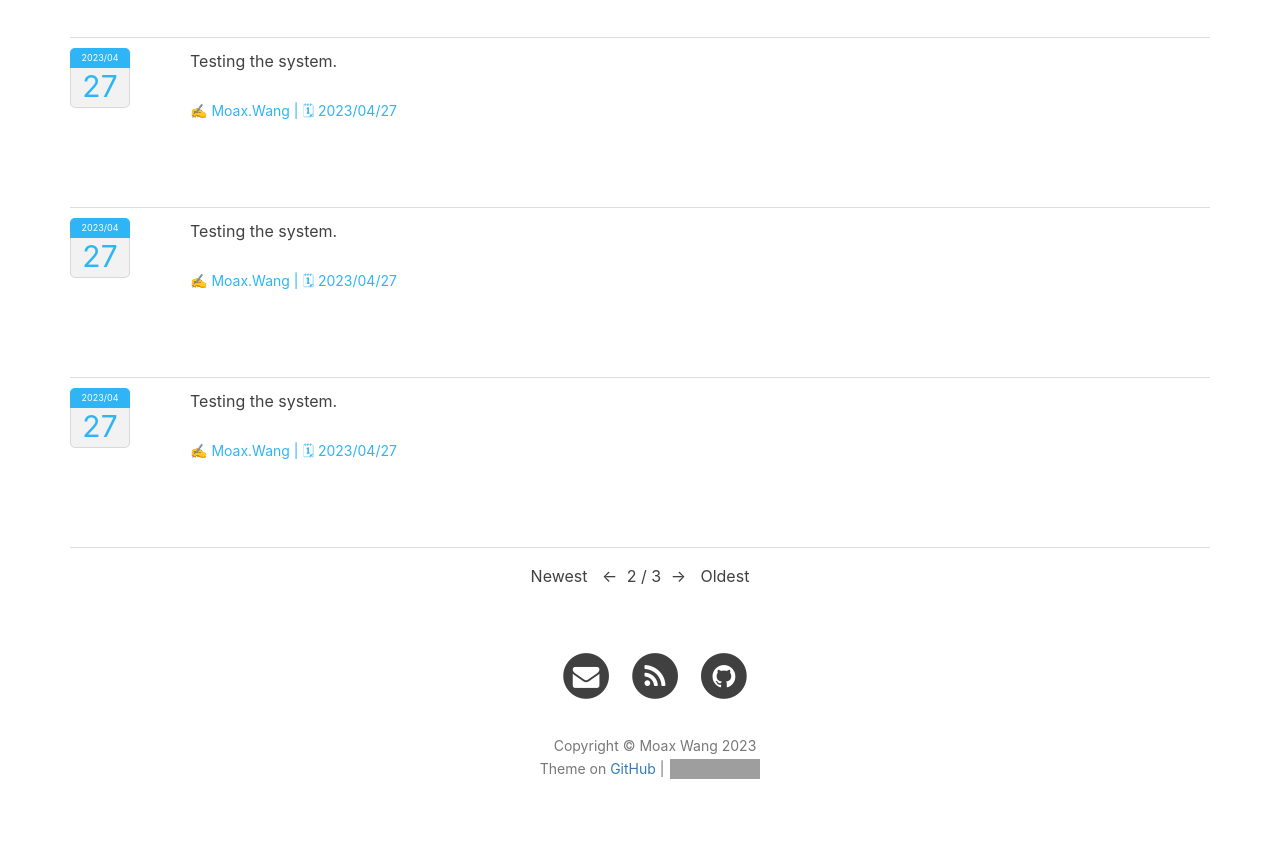
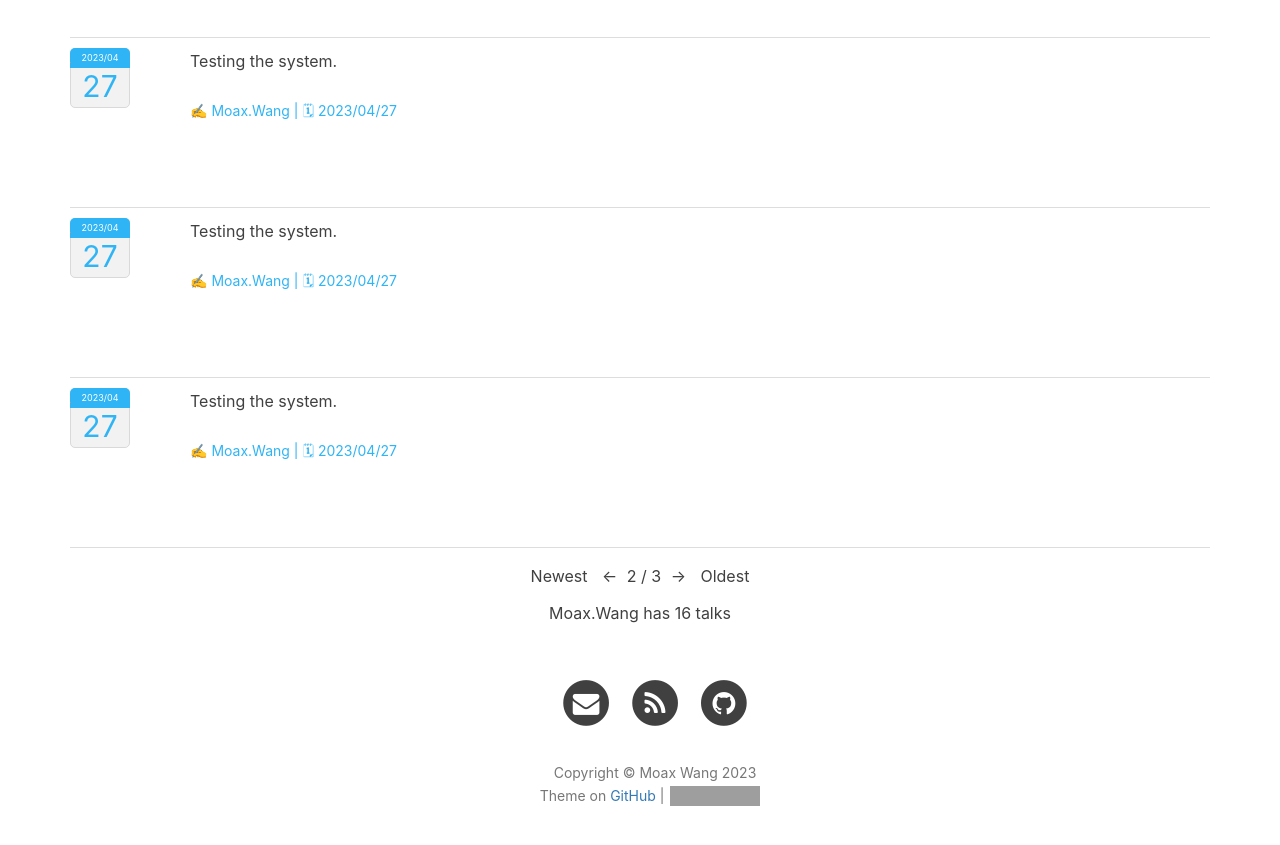
Before and after one commit to WinchellWang/winchellwang.github.io, a Jekyll site: the page built from 3talk.html, in a window 1280 px wide and 900 px high, scrolled down 2477 px. Shown: the top 845 px of the window. Built offline with Jekyll 4.4.1, drawn with Linux system fonts in a browser that asks for light colours; nearby versions of some CDN libraries; comment, search, counter and statistics services are not loaded; some of the changed lines change nothing that is shown; grey boxes are pictures that could not be loaded.

Commit message:
Update 3talk.html

```diff
--- a/3talk.html
+++ b/3talk.html
@@ -147,7 +147,7 @@ permalink: /talk/
 </div>
 
 <div>
-  <div id="hexo-douban-item1">
+  <div id="hexo-douban-item">
 
     <!-- talk start-->
     {% for talk in site.data.talks %}
@@ -182,8 +182,8 @@ permalink: /talk/
     <!-- 说说统计 开始 -->
     <div align="center">
     Moax.Wang has  <script language="JavaScript">
-    var numitem3 = document.getElementById('hexo-douban-item3').getElementsByClassName('hexo-douban-item').length;
-    document.write(numitem3)
+    var numitem = document.getElementById('hexo-douban-item').getElementsByClassName('hexo-douban-item').length;
+    document.write(numitem)
 </script> talks
     </div>
     <!-- 说说统计 结束 -->
```
